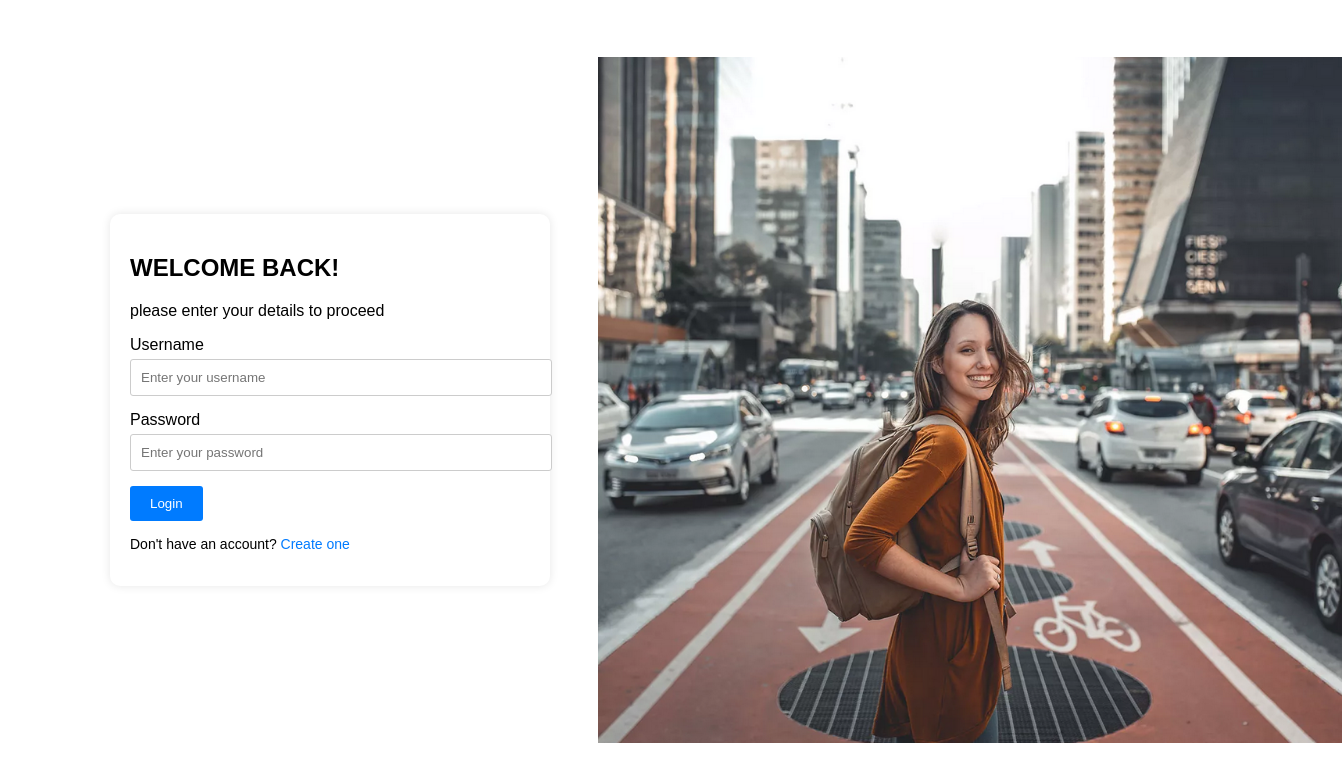
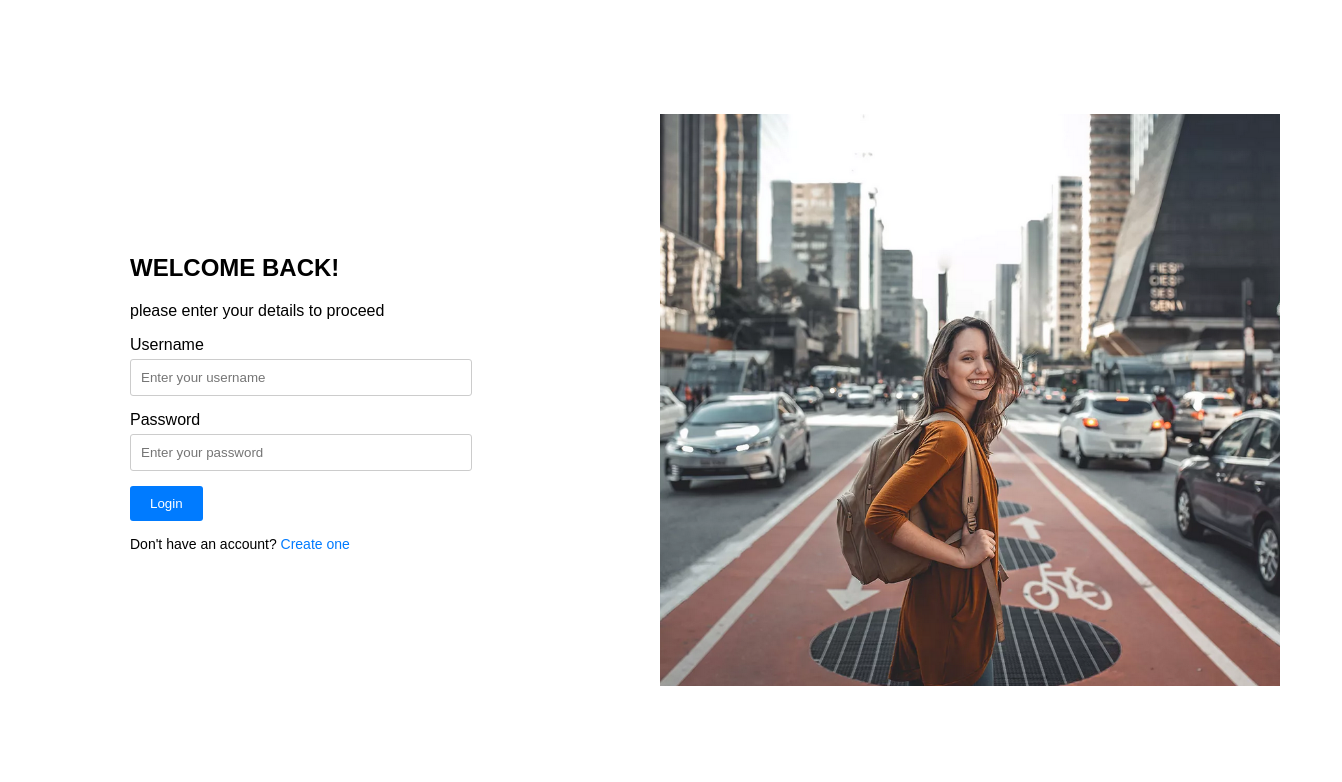
Before and after one commit to onel1234/project01, a React (Create React App) app: page / in a window 1280 px wide. Shown: the top 782 px of the page, 1342 px wide, since content can reach past the window. Built offline with nearby package versions, Linux system fonts and the light colour scheme.

Commit message:
removed border and alligned textboxes

```diff
--- a/src/App.css
+++ b/src/App.css
@@ -3,7 +3,6 @@ body {
   padding: 0;
   font-family: Arial, sans-serif;
   background-color: #ffffff;
-  overflow:hidden;
 }
 
 .container {
@@ -20,7 +19,7 @@ body {
 }
 
 .image {
-  max-width: 120%;
+  max-width: 100%;
   height: auto;
 }
 
@@ -36,8 +35,8 @@ body {
   background-color: #ffffff;
   /* White background for login section */
   padding: 20px;
-  border-radius: 10px;
-  box-shadow: 0 0 10px rgba(0, 0, 0, 0.1);
+
+  box-shadow: 0 0 10px rgba(255, 255, 255, 0.1);
   width: 80%;
   max-width: 400px;
 }
@@ -52,7 +51,7 @@ body {
 }
 
 .form-group input {
-  width: 100%;
+  width: 80%;
   padding: 10px;
   border: 1px solid #ccc;
   border-radius: 3px;
@@ -91,7 +90,7 @@ body {
   }
 
   .image {
-    max-width: 120%;
+    max-width: 100%;
     height: auto;
   }
 }
```
